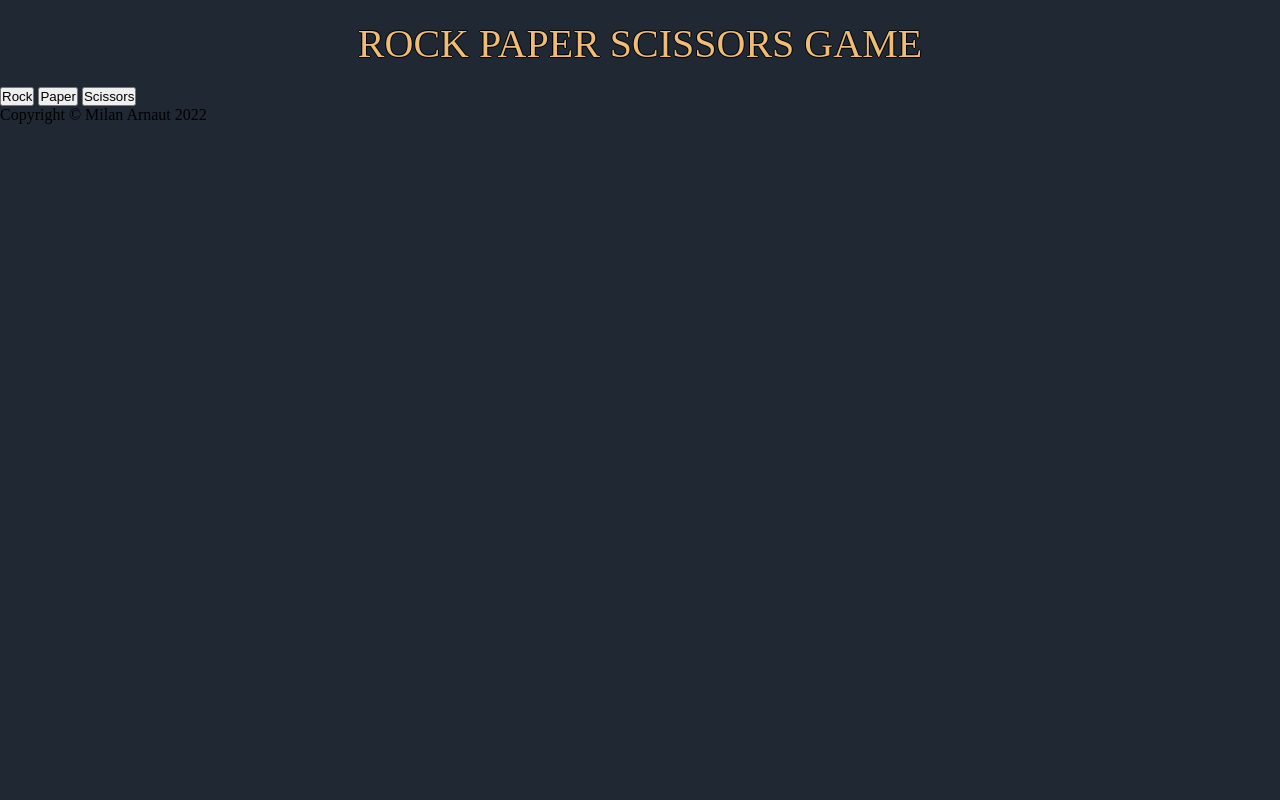
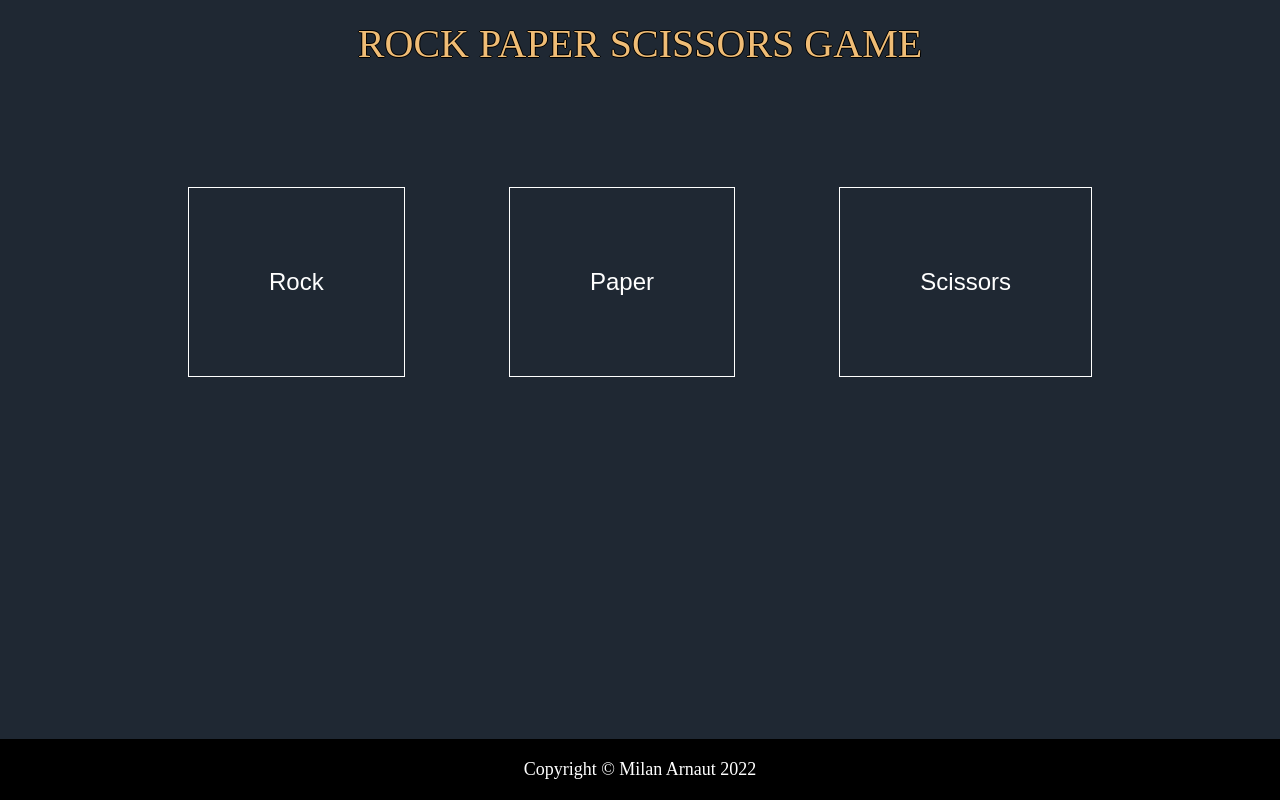
Before and after one commit to MilanArnaut/rock-paper-scissors, a plain HTML site: page index.html in a window 1280 px wide. Drawn offline with Linux system fonts and the light colour scheme.

Commit message:
Styled buttons section and footer section

```diff
--- a/style.css
+++ b/style.css
@@ -1,10 +1,14 @@
 * {
     margin: 0;
     padding: 0;
+    box-sizing: border-box;
 }
 
 body {
     background-color: #1f2833;
+    display: flex;
+    flex-direction: column;
+    min-height: 100vh;
 }
 
 header {
@@ -20,3 +24,38 @@ header p {
     font-size: 40px;
     text-shadow: -1px 0 black, 0 1px black, 1px 0 black, 0 -1px black;
 }
+
+.buttons-section {
+    margin: 100px auto;
+    display: flex;
+    justify-content: center;
+    align-items: center;
+    gap: 15%;
+}
+
+.buttons-section button {
+    background-color: #1f2833;
+    color: white;
+    border: 1px solid white;
+    padding: 80px 80px;
+    font-size: 24px;
+}
+
+.buttons-section button:hover {
+    background-color: #efbc75;
+    color: #1f2833;
+    cursor: pointer;
+    border-color: #1f2833;
+}
+
+
+footer {
+    display: flex;
+    justify-content: center;
+    align-items: center;
+    padding: 20px;
+    font-size: 18px;
+    color: white;
+    background-color: black;
+    margin-top: auto;
+}
```
